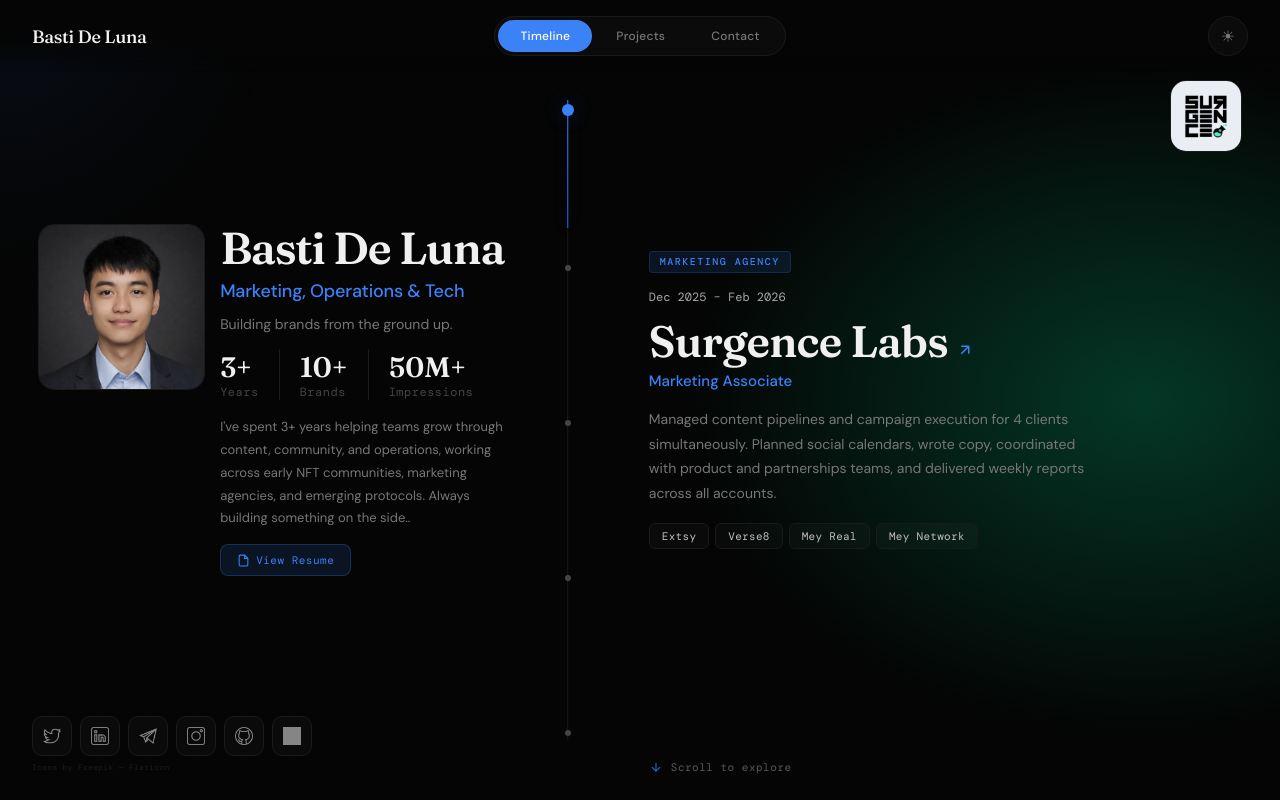
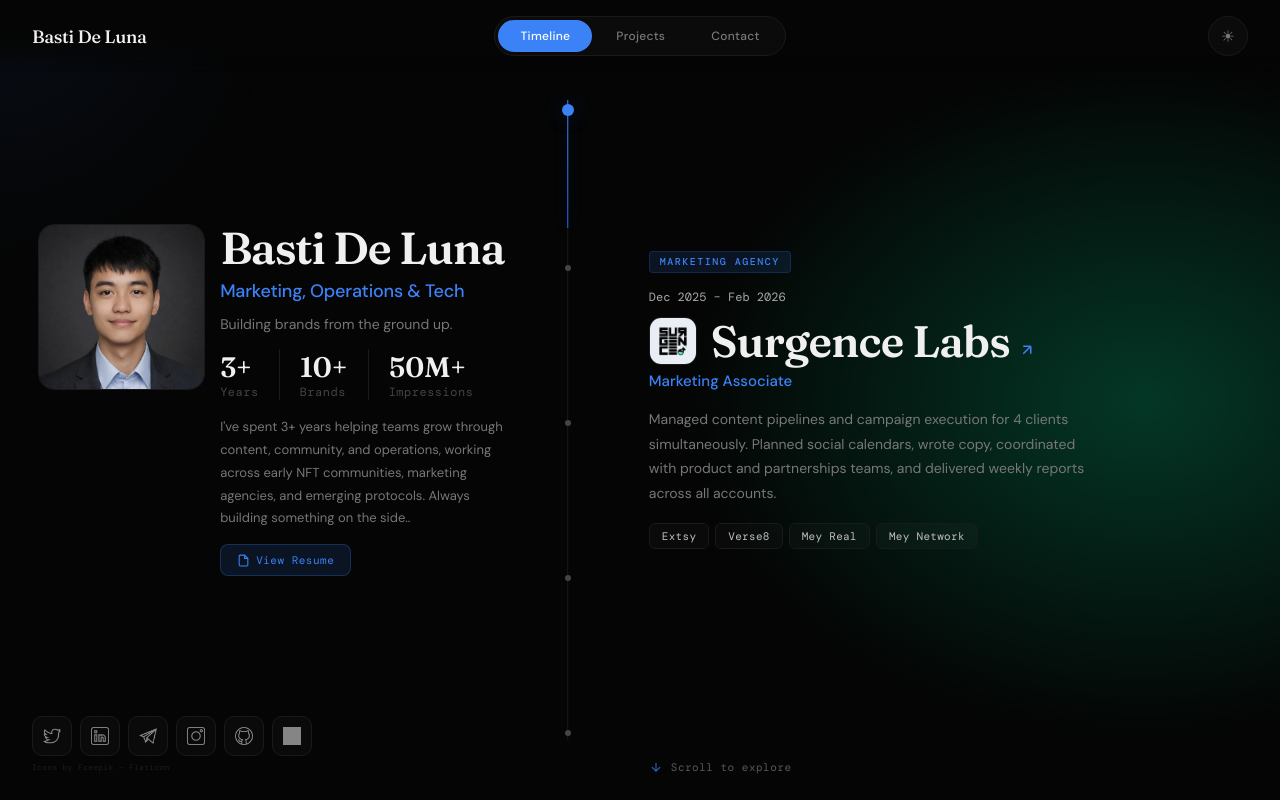
Before and after one commit to bonksti/bonksti-Portfolio, a React (Vite) app: page / in a window 1280 px wide. Built offline with nearby package versions, Linux system fonts and the light colour scheme; grey boxes are pictures that could not be loaded.

Commit message:
feat: move company logo inline next to name

```diff
--- a/src/Portfolio.jsx
+++ b/src/Portfolio.jsx
@@ -475,28 +475,31 @@
 
         {TIMELINE_DATA.map((item, i) => (
           <div key={i} style={{ height: "100vh", display: "flex", alignItems: "center", padding: "0 clamp(24px, 4vw, 60px)", scrollSnapAlign: "start", position: "relative", zIndex: 1 }}>
-            {item.logo && i === activeIndex && (
-              <div style={{ position: "absolute", top: "clamp(80px, 10vh, 120px)", right: "clamp(20px, 3vw, 48px)", width: "72px", height: "72px", borderRadius: "16px", overflow: "hidden", border: `1px solid ${t.border}`, opacity: 1, flexShrink: 0 }}>
-                <img src={item.logo} alt={item.title} style={{ width: "100%", height: "100%", objectFit: "cover" }} />
-              </div>
-            )}
+
             <div style={{ opacity: i === activeIndex ? 1 : 0.12, transform: `translateY(${i === activeIndex ? 0 : 24}px)`, transition: "all 0.6s cubic-bezier(0.33, 1, 0.68, 1)", maxWidth: "500px" }}>
               <div style={{ display: "inline-flex", alignItems: "center", justifyContent: "center", padding: "5px 10px", borderRadius: "4px", background: t.accentGlow, border: `1px solid ${t.accent}30`, color: t.accent, fontSize: "10px", fontFamily: "'DM Mono', monospace", fontWeight: 500, letterSpacing: "1.5px", marginBottom: "16px", lineHeight: 1 }}>
                 {item.tag}
               </div>
               <p style={{ fontFamily: "'DM Mono', monospace", fontSize: "12px", color: t.silver, margin: "0 0 12px" }}>{item.date}</p>
+              <div style={{ display: "flex", alignItems: "center", gap: "14px", marginBottom: "6px" }}>
+                {item.logo && (
+                  <div style={{ width: "48px", height: "48px", borderRadius: "12px", overflow: "hidden", border: `1px solid ${t.border}`, flexShrink: 0 }}>
+                    <img src={item.logo} alt={item.title} style={{ width: "100%", height: "100%", objectFit: "cover" }} />
+                  </div>
+                )}
                 {item.link ? (
-                <a href={item.link} target="_blank" rel="noopener noreferrer" style={{ fontFamily: "'Fraunces', serif", fontSize: "clamp(28px, 3.5vw, 44px)", fontWeight: 600, color: t.text, margin: "0 0 6px", lineHeight: 1.1, letterSpacing: "-0.8px", textDecoration: "none", display: "inline-flex", alignItems: "baseline", gap: "8px" }}>
+                  <a href={item.link} target="_blank" rel="noopener noreferrer" style={{ fontFamily: "'Fraunces', serif", fontSize: "clamp(28px, 3.5vw, 44px)", fontWeight: 600, color: t.text, lineHeight: 1.1, letterSpacing: "-0.8px", textDecoration: "none", display: "inline-flex", alignItems: "baseline", gap: "8px" }}>
                     {item.title}
                     <svg width="18" height="18" viewBox="0 0 24 24" fill="none" stroke={t.accent} strokeWidth="2" style={{ flexShrink: 0, position: "relative", top: "2px" }}>
                       <path d="M7 17L17 7M17 7H7M17 7V17" />
                     </svg>
                   </a>
                 ) : (
-                <h2 style={{ fontFamily: "'Fraunces', serif", fontSize: "clamp(28px, 3.5vw, 44px)", fontWeight: 600, color: t.text, margin: "0 0 6px", lineHeight: 1.1, letterSpacing: "-0.8px" }}>
+                  <h2 style={{ fontFamily: "'Fraunces', serif", fontSize: "clamp(28px, 3.5vw, 44px)", fontWeight: 600, color: t.text, lineHeight: 1.1, letterSpacing: "-0.8px" }}>
                     {item.title}
                   </h2>
                 )}
+              </div>
               <p style={{ fontFamily: "'DM Sans', sans-serif", fontSize: "15px", color: t.accent, margin: "0 0 16px", fontWeight: 500 }}>{item.subtitle}</p>
               <p style={{ fontFamily: "'DM Sans', sans-serif", fontSize: "14px", color: t.textMuted, margin: 0, lineHeight: 1.75, maxWidth: "440px" }}>{item.desc}</p>
               {item.products.length > 0 && (
```
Lines whose indentation alone changed are shown as unchanged.
